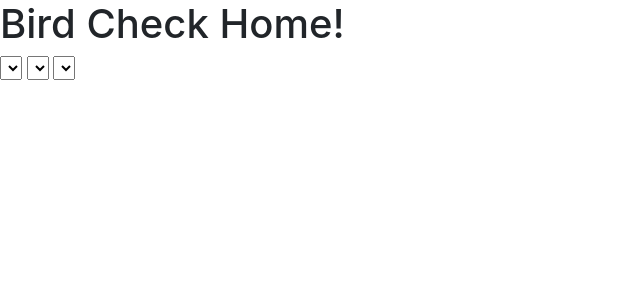
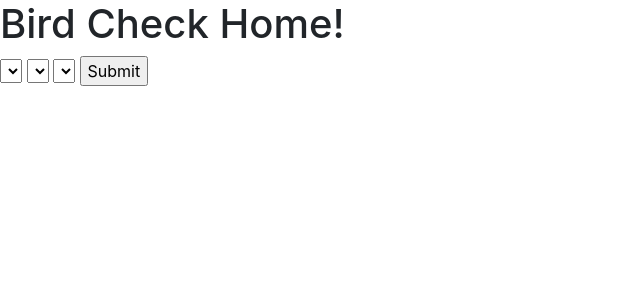
Before and after one commit to noreallyimfine/ebird-project, a Flask app: page / in a window 1280 px wide. Shown: the top 300 px of the page, without its empty margins (0-640 px from the left). Run offline with Flask 2, Linux system fonts and the light colour scheme; lists and menus that the app fills with data are empty; parts of the project's set-up code (start-up, migrations or seed data) failed here and were passed over; some libraries are stand-ins or nearby versions.

Commit message:
add submit button to form, now to pass the data :thinkface:

```diff
--- a/app/templates/home.html
+++ b/app/templates/home.html
@@ -2,6 +2,7 @@
 {% block content %}
     <h1>Bird Check Home!</h1>
     <!-- Dropdown form with birds, seasons, and regions -->
+    <form action="/" method="POST">
         <select id="birds">
         {% for bird in birds %}
             <option value={{ bird.bird }}>{{ bird.bird }}</option>
@@ -17,4 +18,7 @@
             <option value={{ region.region }}>{{ region.region }}</option>
         {% endfor %}
         </select>
+        <input type="submit" value="Submit">
+    </form>
+
 {% endblock content %}
```
Lines whose indentation alone changed are shown as unchanged.
